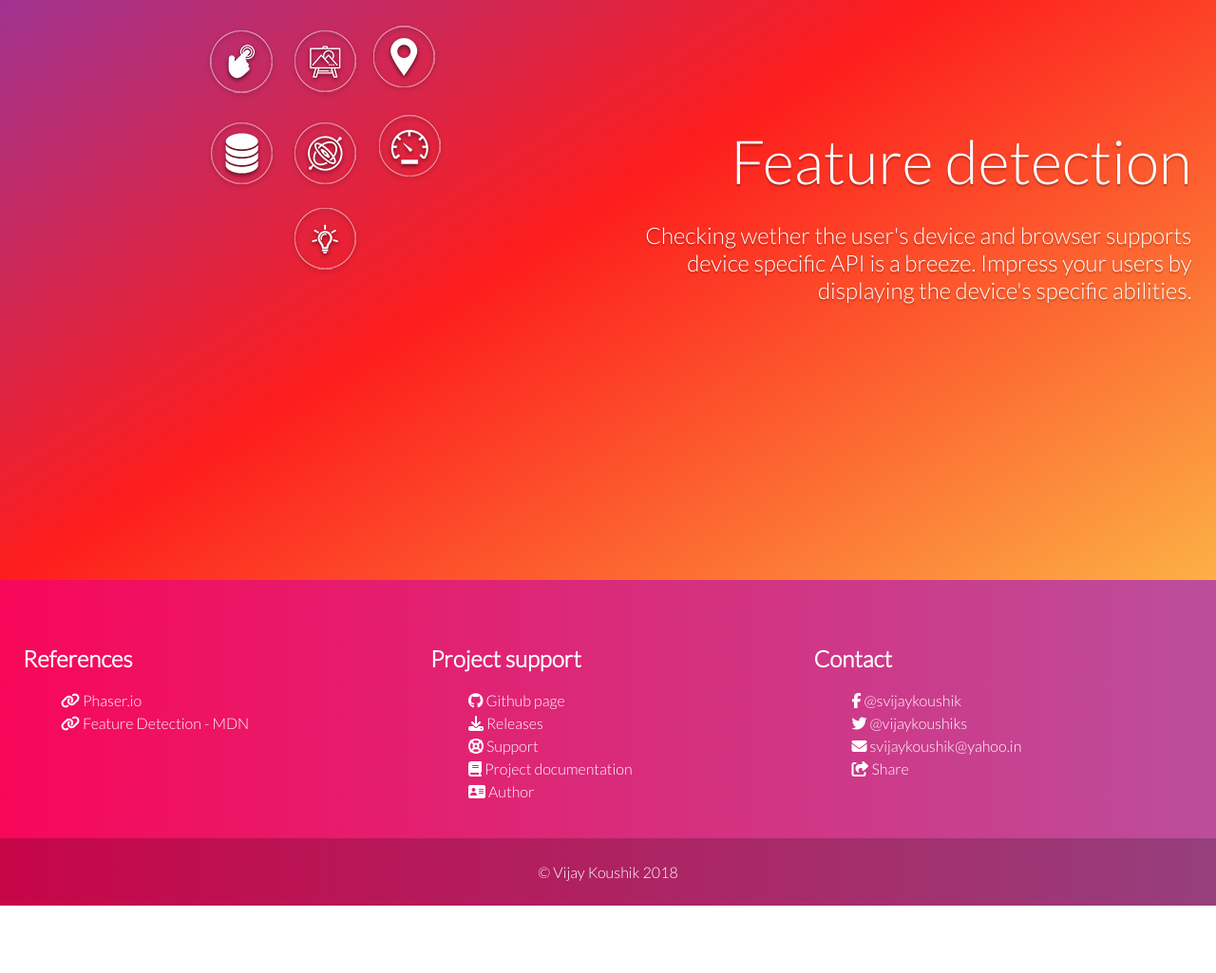
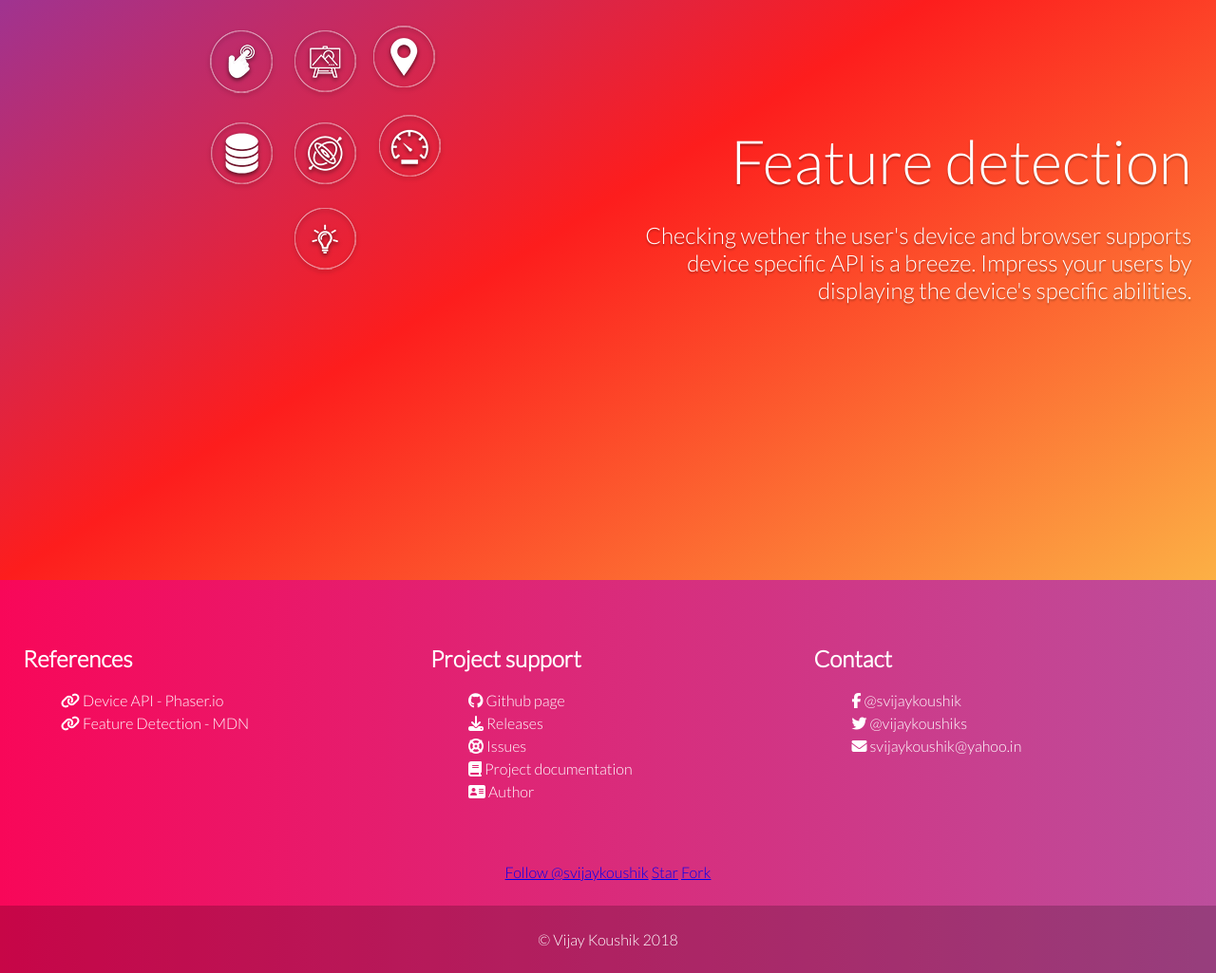
Before and after one commit to svijaykoushik/device-capabilities.js, a website: page docs/index.html in a window 1280 px wide. Shown: the part 3389-4414 px from the top of the page at 95% size. Before the commit the page ends 4343 px from the top, so only its background shows below. Drawn offline with Linux system fonts and the light colour scheme.

Commit message:
added github buttons

```diff
--- a/docs/css/onepage.css
+++ b/docs/css/onepage.css
@@ -331,8 +331,13 @@ footer .f-copy::after{
     background-blend-mode: exclusion;
 }
 
-footer .f-copy p{
+footer .f-copy p, footer div.f-buttons p{
     text-align: center;
+}
+
+footer div.f-buttons{
+    width: 100%;
+    padding: 10px 0 10px 0;
 }
 
 @media screen and (min-width:1008px){
--- a/docs/index.html
+++ b/docs/index.html
@@ -78,7 +78,7 @@
                 <div class="f-section">
                     <h2>References</h2>
                     <ul class="f-list">
-                        <li><a href="https://phaser.io/" class="f-link"><i class="fa fa-link"></i> Phaser.io</a></li>
+                        <li><a href="https://github.com/photonstorm/phaser/blob/v2.6.2/src/utils/Device.js" class="f-link"><i class="fa fa-link"></i> Device API - Phaser.io</a></li>
                         <li><a href="https://developer.mozilla.org/en-US/docs/Learn/Tools_and_testing/Cross_browser_testing/Feature_detection" class="f-link"><i class="fa fa-link"></i> Feature Detection - MDN</a></li>
                     </ul>
                 </div>
@@ -87,7 +87,7 @@
                     <ul class="f-list">
                         <li><a href="https://github.com/svijaykoushik/device-capabilities.js" class="f-link"><i class="fa fa-github"></i> Github page</a></li>
                         <li><a href="https://github.com/svijaykoushik/device-capabilities.js/releases" class="f-link"><i class="fa fa-download"></i> Releases</a></li>
-                        <li><a href="https://github.com/svijaykoushik/device-capabilities.js/issues" class="f-link"><i class="fa fa-support"></i> Support</a></li>
+                        <li><a href="https://github.com/svijaykoushik/device-capabilities.js/issues" class="f-link"><i class="fa fa-support"></i> Issues</a></li>
                         <li><a href="/documentation/" class="f-link"><i class="fa fa-book"></i> Project documentation</a></li>
                         <li><a href="https://svijaykoushik.github.io/" class="f-link"><i class="fa fa-address-card"></i> Author</a></li>
                     </ul>
@@ -98,9 +98,16 @@
                         <li><a href="https://facebook.com/svijaykoushik/" class="f-link"><i class="fa fa-facebook"></i> @svijaykoushik</a></li>
                         <li><a href="https://twitter.com/VijaykoushikS" class="f-link"><i class="fa fa-twitter"></i> @vijaykoushiks</a></li>
                         <li><a href="mailto:svijaykoushik@yahoo.in" class="f-link"><i class="fa fa-envelope"></i> svijaykoushik@yahoo.in</a></li>
-                        <li><a href="#!" class="f-link"><i class="fa fa-share-square"></i> Share</a></li>
                     </ul>
                 </div>
+            </div>
+            <div class="f-buttons">
+                <p>
+                    <!-- Place this tag where you want the button to render. -->
+                    <a class="github-button" aria-label="Follow @svijaykoushik on GitHub" href="https://github.com/svijaykoushik">Follow @svijaykoushik</a>
+                    <a class="github-button" aria-label="Star svijaykoushik/device-capabilities.js on GitHub" href="https://github.com/svijaykoushik/device-capabilities.js" data-icon="octicon-star">Star</a>
+                    <a class="github-button" aria-label="Fork svijaykoushik/device-capabilities.js on GitHub" href="https://github.com/svijaykoushik/device-capabilities.js/fork" data-icon="octicon-repo-forked">Fork</a>
+                </p>
             </div>
             <div class="f-copy">
                 <p>&copy; Vijay Koushik 2018</p>
@@ -189,5 +196,7 @@
             })();
             //# sourceURL=appPage.js
         </script>
+        <!-- Place this tag in your head or just before your close body tag. -->
+        <script async defer src="https://buttons.github.io/buttons.js"></script>
     </body>
 </html>
```
